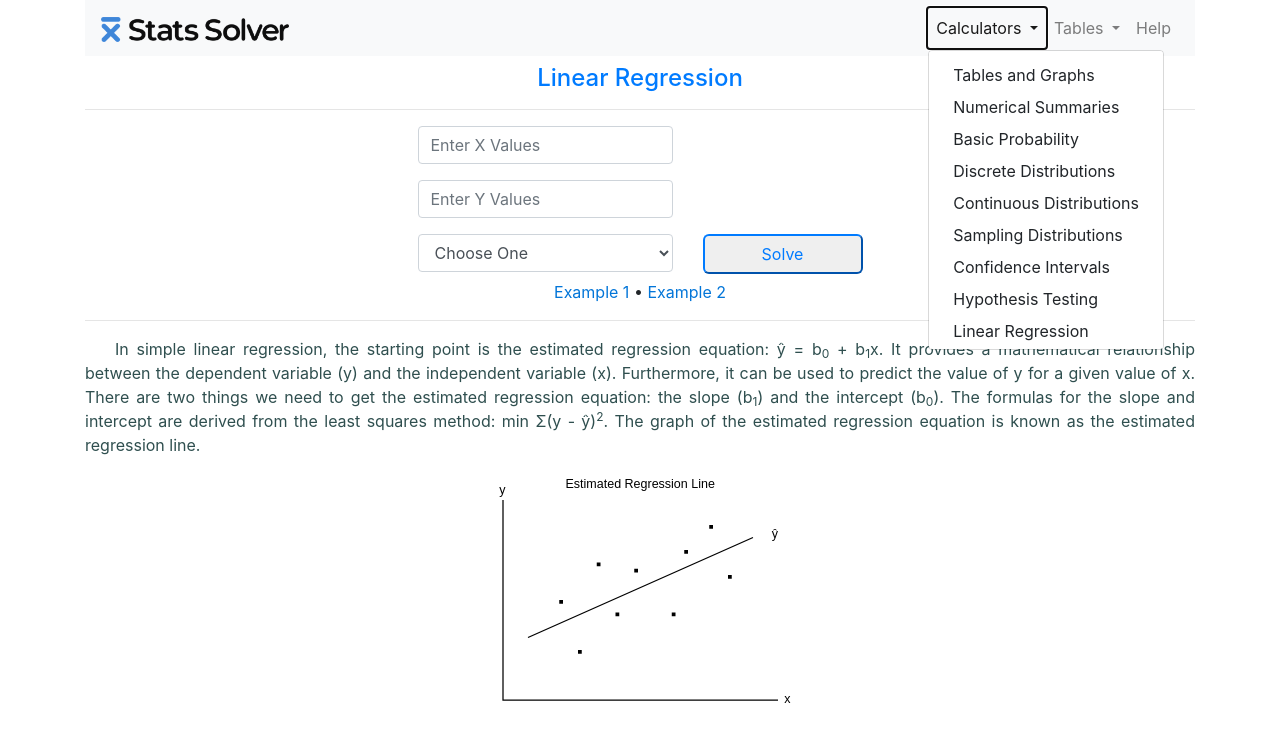
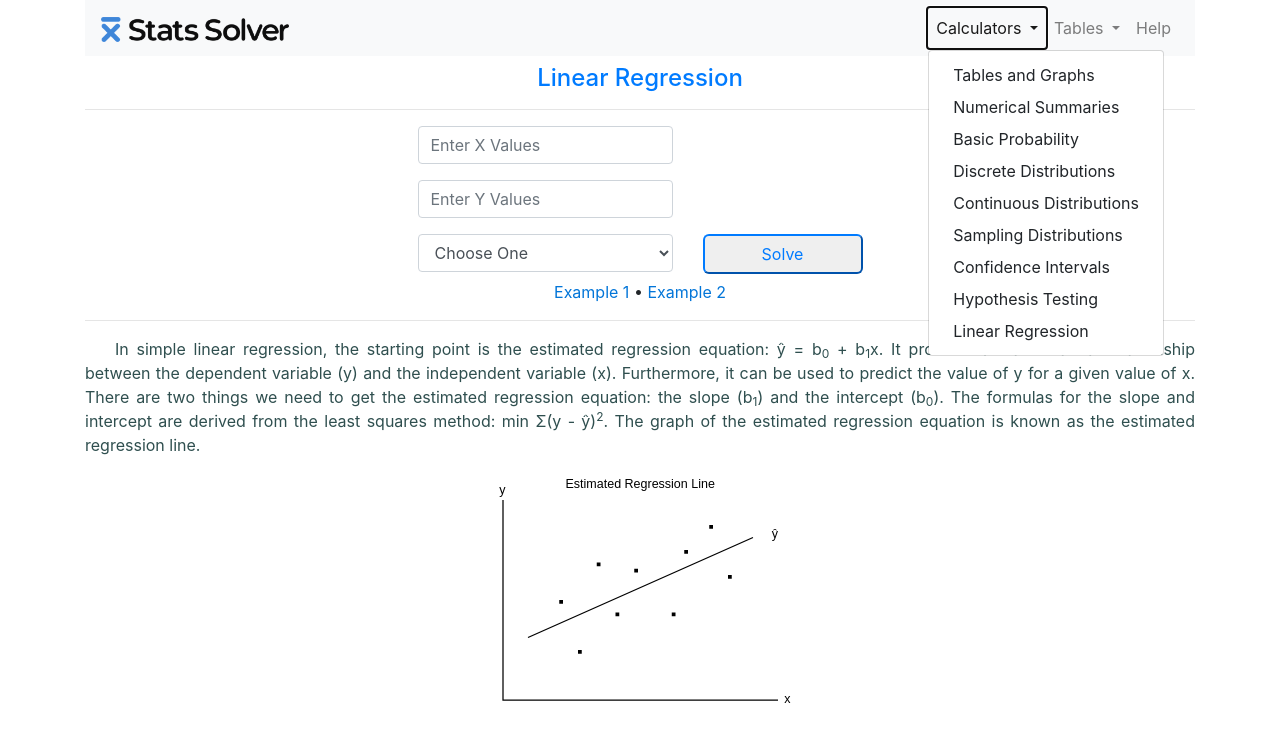
Before and after one commit to Stats-Solver/Stats-Solver.github.io, a PHP site: page /linear-regression.html in a window 1280 px wide, after a click on "Calculators". Shown: the top 732 px of the page. Run offline with PHP 8.4, Linux system fonts and the light colour scheme; some libraries are stand-ins or nearby versions.

Commit message:
fixed dop down menu

```diff
--- a/css/contstyle.css
+++ b/css/contstyle.css
@@ -153,10 +153,10 @@ table.ztable td{
   text-decoration: none;
 }
 
-.dropdown-menu {
+/*.dropdown-menu {
     max-height: 300px;
     overflow-y: auto;
-}
+}*/
 
 .p1 {
    text-indent: 30px;
--- a/css/discstyle.css
+++ b/css/discstyle.css
@@ -86,10 +86,10 @@ footer {
   text-decoration: none;
 }
 
-.dropdown-menu {
+/*.dropdown-menu {
     max-height: 300px;
     overflow-y: auto;
-}
+}*/
 
 .p1 {
    text-indent: 30px;
--- a/css/hypstyle.css
+++ b/css/hypstyle.css
@@ -101,10 +101,10 @@ footer {
   text-decoration: none;
 }
 
-.dropdown-menu {
+/*.dropdown-menu {
     max-height: 300px;
     overflow-y: auto;
-}
+}*/
 
 .p1 {
    text-indent: 30px;
--- a/css/multstyle.css
+++ b/css/multstyle.css
@@ -80,7 +80,7 @@ footer {
   text-decoration: none;
 }
 
-.dropdown-menu {
+/*.dropdown-menu {
     max-height: 300px;
     overflow-y: auto;
-}
+}*/
--- a/css/probstyle.css
+++ b/css/probstyle.css
@@ -169,10 +169,10 @@ footer {
   text-decoration: none;
 }
 
-.dropdown-menu {
+/*.dropdown-menu {
     max-height: 300px;
     overflow-y: auto;
-}
+}*/
 
 .p1 {
    text-indent: 30px;
--- a/css/style.css
+++ b/css/style.css
@@ -72,10 +72,10 @@ footer {
   text-decoration: none;
 }
 
-.dropdown-menu {
+/*.dropdown-menu {
     max-height: 300px;
     overflow-y: auto;
-}
+}*/
 
 .p1 {
    text-indent: 30px;
--- a/css/tabgrastyle.css
+++ b/css/tabgrastyle.css
@@ -94,7 +94,7 @@ th, td {
   text-decoration: none;
 }
 
-.dropdown-menu {
+/*.dropdown-menu {
     max-height: 300px;
     overflow-y: auto;
-}
+}*/
--- a/css/timestyle.css
+++ b/css/timestyle.css
@@ -2,10 +2,10 @@ th, td {
   padding: 6px 12px;
 }
 
-.dropdown-menu {
+/*.dropdown-menu {
     max-height: 300px;
     overflow-y: auto;
-}
+}*/
 
 .hypinput3{
     width: 40px;
--- a/css/twostyle.css
+++ b/css/twostyle.css
@@ -92,7 +92,7 @@ footer {
   text-decoration: none;
 }
 
-.dropdown-menu {
+/*.dropdown-menu {
     max-height: 300px;
     overflow-y: auto;
-}
+}*/
```
